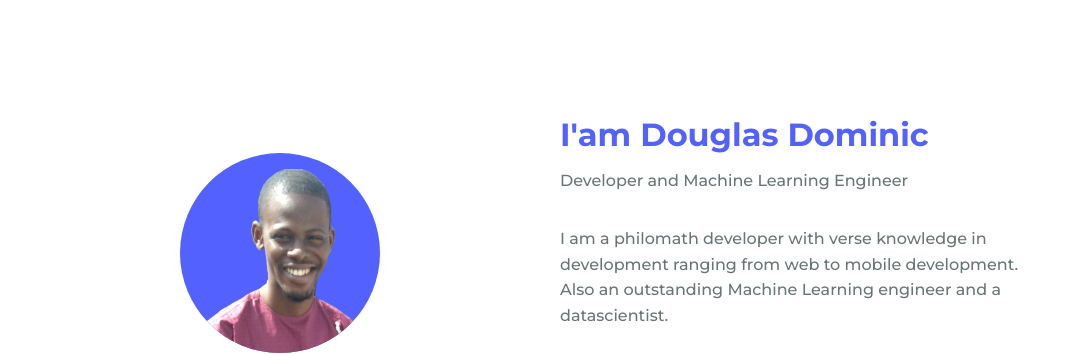
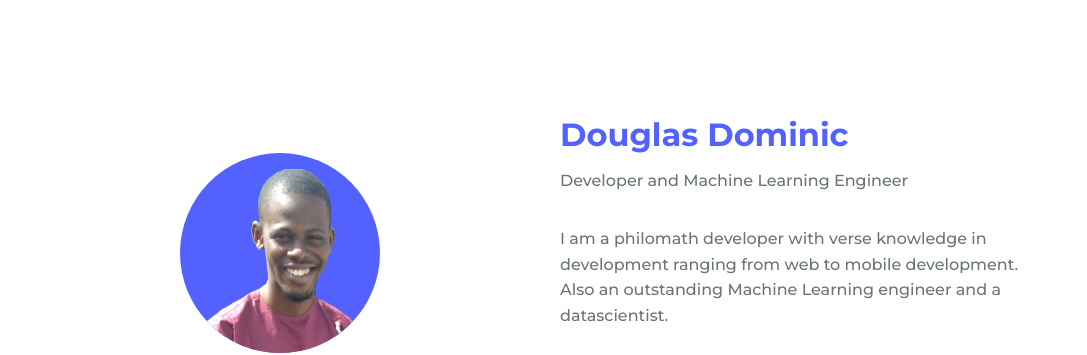
Before and after one commit to xi6th/portfolioix, a plain HTML site: page index.html in a window 1280 px wide. Shown: the part 950-1305 px from the top of the page, without its empty margins (96-1183 px from the left). Drawn offline with nearby package versions, Linux system fonts and the light colour scheme.

Commit message:
Update index.html

```diff
--- a/index.html
+++ b/index.html
@@ -61,7 +61,7 @@
                     </div>
 
                     <div>
-                        <h2 class="about__subtitle">I'am Douglas Dominic</h2>
+                        <h2 class="about__subtitle">Douglas Dominic</h2>
                         <span class="about__profession">Developer and Machine Learning Engineer</span>
                         <p class="about__text">I am a philomath developer with verse knowledge in development ranging from web to mobile development.
                             <br class="about__text2">
```
